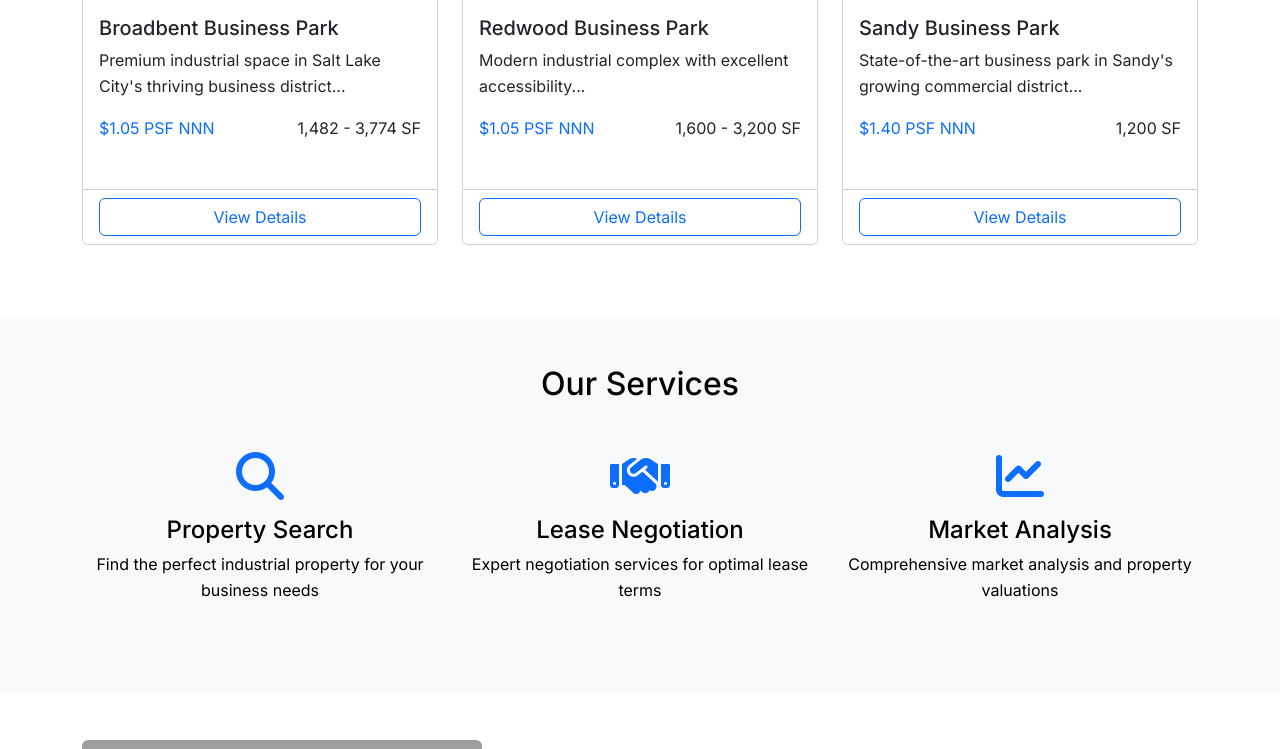
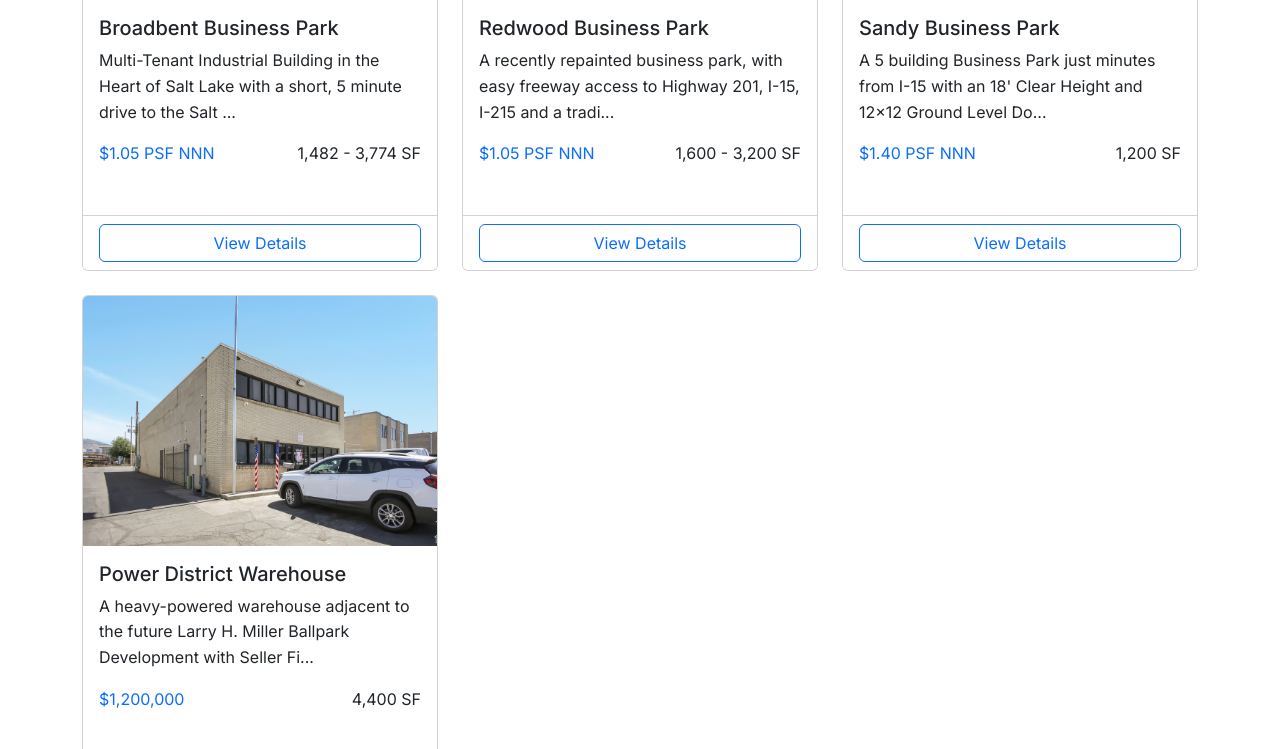
Before and after one commit to coltersmith17/industrialspaces, a Flask app: page / in a window 1280 px wide. Shown: the part 1025-1774 px from the top of the page. Run offline with Flask 3, Linux system fonts and the light colour scheme; grey boxes are pictures that could not be loaded.

Commit message:
Agent query: Please check if: 1. The new background image is showing, 2. Property descriptions are updated, 3. Power District Warehouse is listed on the For Sale page, 4. Clear heights are showing correctly (12' for Broadbent, etc)
Add two new properties and updated descriptions and hero image for existing properties.

Screenshot: https://storage.googleapis.com/screenshot-production-us-central1/1696dc77-5235-4896-b546-2e557ccc3ade/5b19740b-b336-4ed2-b2cd-f3c4e584ff6a.jpg

```diff
--- a/app.py
+++ b/app.py
@@ -126,6 +126,8 @@
     broadbent_image_url = copy_image('broadbentmain.jpg', 'broadbentmain.jpg')
     redwood_image_url = copy_image('redwoodmain.jpg', 'redwoodmain.jpg')
     sandy_image_url = copy_image('sipmain.jpg', 'sipmain.jpg')
+    modern_building_url = copy_image('2400smain.JPG', '2400smain.jpg')
+    power_district_url = copy_image('139s1400wmain.jpg', '139s1400wmain.jpg')
 
     # Add sample properties if none exist
     if not Property.query.first():
@@ -135,7 +137,7 @@
             Property(
                 slug="broadbent",
                 title="Broadbent Business Park",
-                description="Premium industrial space in Salt Lake City's thriving business district",
+                description="Multi-Tenant Industrial Building in the Heart of Salt Lake with a short, 5 minute drive to the Salt Lake City International Airport",
                 square_feet=150000,
                 square_feet_range="1,482 - 3,774 SF",
                 price=1.05,
@@ -174,7 +176,7 @@
             Property(
                 slug="redwood",
                 title="Redwood Business Park",
-                description="Modern industrial complex with excellent accessibility",
+                description="A recently repainted business park, with easy freeway access to Highway 201, I-15, I-215 and a traditional warehouse layout",
                 square_feet=200000,
                 square_feet_range="1,600 - 3,200 SF",
                 price=1.05,
@@ -209,7 +211,7 @@
             Property(
                 slug="sip",
                 title="Sandy Business Park",
-                description="State-of-the-art business park in Sandy's growing commercial district",
+                description="A 5 building Business Park just minutes from I-15 with an 18' Clear Height and 12x12 Ground Level Doors",
                 square_feet=175000,
                 square_feet_range="1,200 SF",
                 price=1.40,
@@ -236,6 +238,40 @@
                     "Signage Available",
                     "Additional Office Space"
                 ]
+            ),
+            Property(
+                slug="power-district",
+                title="Power District Warehouse",
+                description="A heavy-powered warehouse adjacent to the future Larry H. Miller Ballpark Development with Seller Financing Available",
+                square_feet=4400,
+                square_feet_range="4,400 SF",
+                price=1200000,
+                price_display="$1,200,000",
+                location="139 S 1400 W Salt Lake City, UT 84107",
+                latitude=40.767,
+                longitude=-111.928,
+                image_url=power_district_url or "https://images.unsplash.com/photo-1565793979436-5a9844c3d0dd",
+                additional_images=[],
+                floorplan_url=None,
+                available_space="4,400 SF",
+                business_type=None,
+                ceiling_height=16.0,
+                loading_docks=1,
+                power_capacity="3 Phase 400 Amps",
+                column_spacing="30' x 30'",
+                year_built=1975,
+                is_featured=True,
+                listing_type='sale',
+                property_features=[
+                    "Seller Financing Available",
+                    "Heavy Power: 3 Phase 400 Amps",
+                    "1 - (10x10) GL Door",
+                    "Adjacent to Proposed MLB Stadium",
+                    "Easy Access to I-15, I-215 & I-80",
+                    "Located in an Opportunity Zone",
+                    "Walking Distance to Trax Station",
+                    "Lease Options Available as Well"
+                ]
             )
         ]
         db.session.bulk_save_objects(sample_properties)
--- a/templates/index.html
+++ b/templates/index.html
@@ -4,7 +4,7 @@
 
 {% block content %}
 <!-- Hero Section -->
-<section class="hero" style="background-image: url('https://images.unsplash.com/photo-1532885297236-290e7dd12d8b');">
+<section class="hero" style="background-image: url('{{ url_for('static', filename='images/main photo behind.jpg') }}');">
     <div class="hero-overlay"></div>
     <div class="container h-100">
         <div class="row h-100 align-items-center">
```
Also changed, not shown: attached_assets/139s1400wmain.jpg (added), static/images/139s1400wmain.jpg (added), 4 other files.
